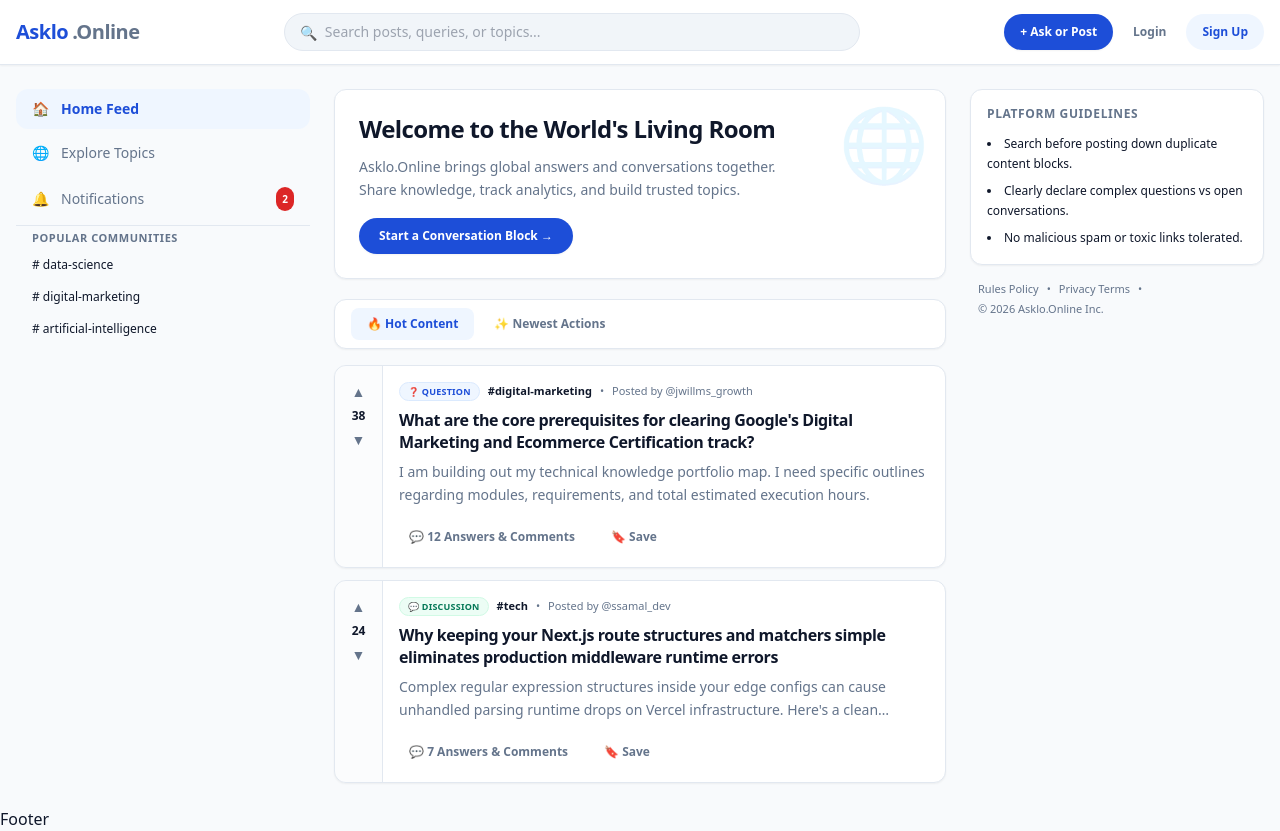
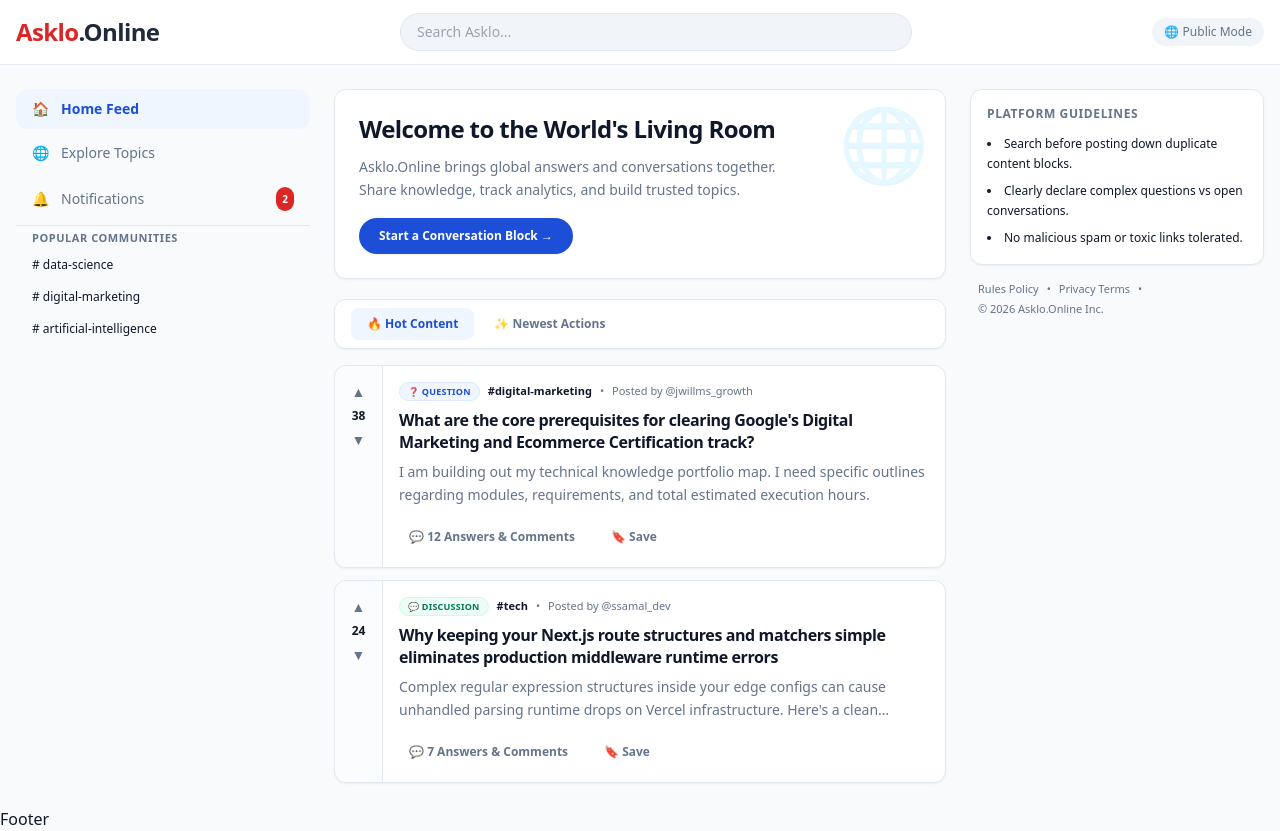
Before and after one commit to askloonline-maker/portfolio-website, a Next.js app: page / in a window 1280 px wide. Built offline with nearby package versions, Linux system fonts and the light colour scheme.

Commit message:
Update Navbar.tsx

```diff
--- a/components/Navbar.tsx
+++ b/components/Navbar.tsx
@@ -1,34 +1,32 @@
+"use html";
 import React from "react";
 import Link from "next/link";
-import SearchBar from "./SearchBar";
 
 export default function Navbar() {
   return (
-    <header className="sticky top-0 z-40 bg-white border-b border-[#e2e8f0] shadow-sm">
-      <div className="max-w-7xl mx-auto px-4 h-16 flex items-center justify-between gap-4">
-        {/* Branding Target */}
-        <Link href="/" className="text-xl font-black text-[#1d4ed8] tracking-tight flex items-center gap-1">
-          Asklo<span className="text-[#64748b]">.Online</span>
+    <nav className="bg-white border-b border-slate-200 sticky top-0 z-50 w-full">
+      <div className="max-w-7xl mx-auto px-4 h-16 flex items-center justify-between">
+        {/* Logo */}
+        <Link href="/" className="text-2xl font-bold text-red-600 tracking-tight">
+          Asklo<span className="text-slate-800">.Online</span>
         </Link>
 
-        {/* Central Search Routing Anchor */}
-        <div className="flex-1 max-w-xl">
-          <SearchBar />
+        {/* Global Search Bar like Quora */}
+        <div className="flex-1 max-w-lg mx-8 hidden sm:block">
+          <input
+            type="text"
+            placeholder="Search Asklo..."
+            className="w-full bg-slate-100 border border-slate-200 rounded-full px-4 py-2 text-sm focus:outline-none focus:ring-2 focus:ring-red-500 focus:bg-white transition"
+          />
         </div>
 
-        {/* Dynamic Action Controls */}
-        <div className="flex items-center gap-3">
-          <Link href="/ask" className="bg-[#1d4ed8] hover:bg-[#1e40af] text-white text-xs font-semibold px-4 py-2.5 rounded-full transition shadow-sm">
-            + Ask or Post
-          </Link>
-          <Link href="/login" className="text-xs font-bold text-[#64748b] hover:text-[#1d4ed8] px-2 py-1 transition">
-            Login
-          </Link>
-          <Link href="/signup" className="bg-[#eff6ff] hover:bg-blue-100 text-[#1d4ed8] text-xs font-bold px-4 py-2.5 rounded-full transition">
-            Sign Up
-          </Link>
+        {/* Public Action Controls */}
+        <div className="flex items-center gap-4">
+          <span className="text-xs font-medium text-slate-500 bg-slate-100 px-3 py-1.5 rounded-full">
+            🌐 Public Mode
+          </span>
         </div>
       </div>
-    </header>
+    </nav>
   );
 }
```
